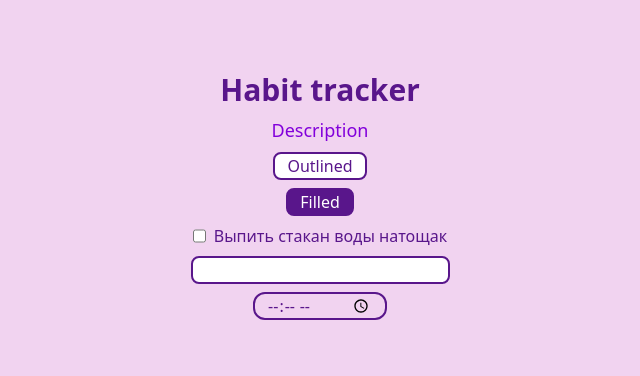
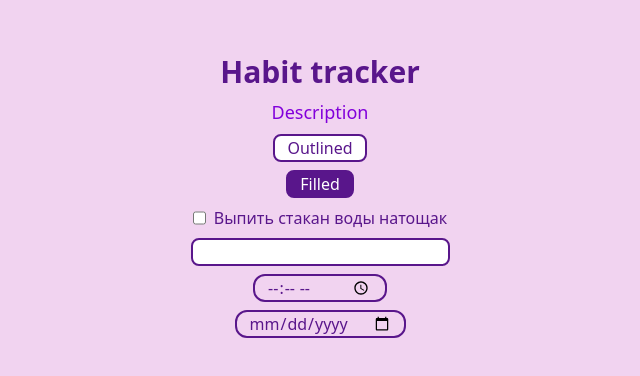
Before and after one commit to AngelinaStalnaya/habit-tracker, a React (Vite) app: page / in a window 1280 px wide. Shown: the part 204-580 px from the top of the page, without its empty margins (320-960 px from the left). Built offline with nearby package versions, Linux system fonts and the light colour scheme.

Commit message:
input date component added

```diff
--- a/src/App.tsx
+++ b/src/App.tsx
@@ -2,6 +2,7 @@ import './App.css';
 import ButtonFilled from './components/ui/buttons/ButtonFilled';
 import ButtonOutlined from './components/ui/buttons/ButtonOutlined';
 import Checkbox from './components/ui/checkbox/Checkbox';
+import InputDate from './components/ui/inputs/InputDate';
 import InputText from './components/ui/inputs/InputText';
 import InputTime from './components/ui/inputs/InputTime';
 import Header from './components/ui/text/Header';
@@ -18,6 +19,7 @@ function App() {
       <Checkbox label='Выпить стакан воды натощак' id='7' name='try' value='water' />
       <InputText name='1 input' />
       <InputTime required/>
+      <InputDate id='524'/>
 
     </div>
   )
--- /dev/null
+++ b/src/assets/setDate.ts
@@ -0,0 +1,4 @@
+export function setDate() {
+    const dateNow = new Date();
+    return `${dateNow.getFullYear()}-${dateNow.getMonth()}-${dateNow.getDay()}`
+}
--- /dev/null
+++ b/src/components/ui/inputs/InputDate.tsx
@@ -0,0 +1,26 @@
+import { useState } from "react";
+
+type InputDateProps = {
+    id: string,
+    presetDate?: string,
+}
+
+
+const InputDate = ({ id, presetDate }: InputDateProps) => {
+    const [userDate, setUserDate] = useState<string | undefined>(undefined);
+    return (
+        <input
+            className="text-purple-900 border-2 rounded-xl px-3 pz-2 cursor-pointer border-purple-900 transition-all duration-300
+            hover:text-purple-500 hover:border-purple-500
+            active:text-purple-700 active:border-purple-700"
+            type="date"
+            required
+            id={id}
+            name='date-start'
+            value={presetDate ? presetDate : userDate}
+            onChange={(e) => setUserDate(e.target.value)}
+        />
+    )
+}
+
+export default InputDate;
--- a/src/components/ui/inputs/InputTime.tsx
+++ b/src/components/ui/inputs/InputTime.tsx
@@ -2,16 +2,18 @@ import { useState } from "react";
 import { InputTimeProps } from "./inputTypes";
 
 
-const InputTime = ({ required, startValue}: InputTimeProps) => {
+const InputTime = ({ required, startValue }: InputTimeProps) => {
     const [notifyTime, setNotifyTime] = useState<string | undefined>(undefined)
     return (
         <input
-            className="text-purple-900 border-2 rounded-xl px-3 pz-2 cursor-pointer border-purple-900"
+            className="text-purple-900 border-2 rounded-xl px-3 pz-2 cursor-pointer border-purple-900 transition-all duration-300
+        hover:text-purple-500 hover:border-purple-500
+        active:text-purple-700 active:border-purple-700"
             type='time'
             name='notification'
             required={required}
-            value={startValue? startValue :notifyTime}
-            onChange={(e)=> setNotifyTime(e.target.value)}
+            value={startValue ? startValue : notifyTime}
+            onChange={(e) => setNotifyTime(e.target.value)}
         >
         </input>
     )
```
